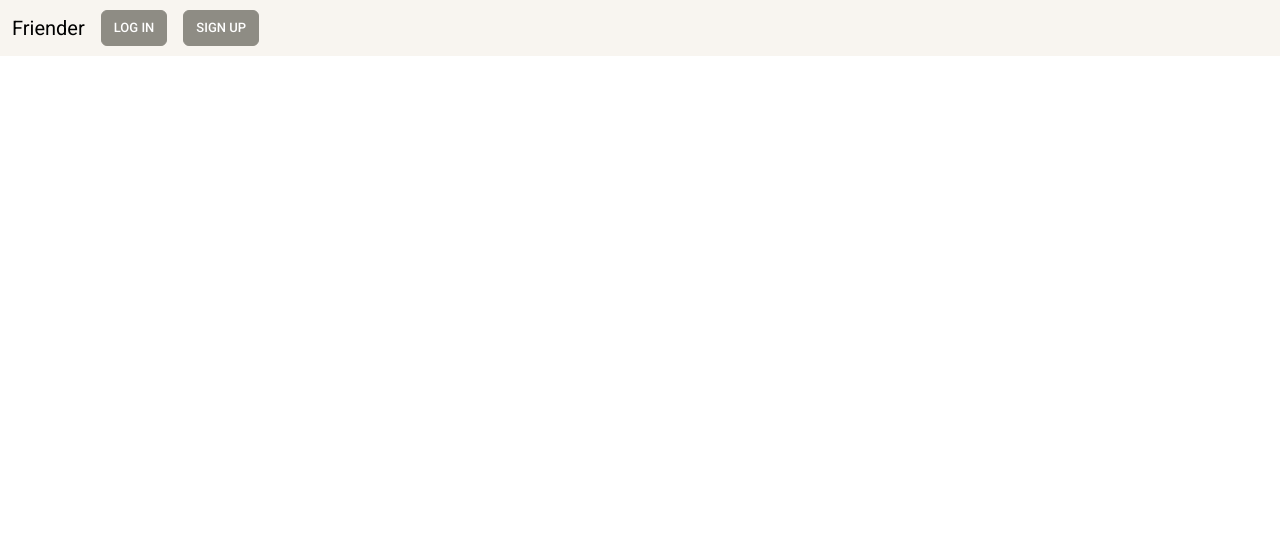
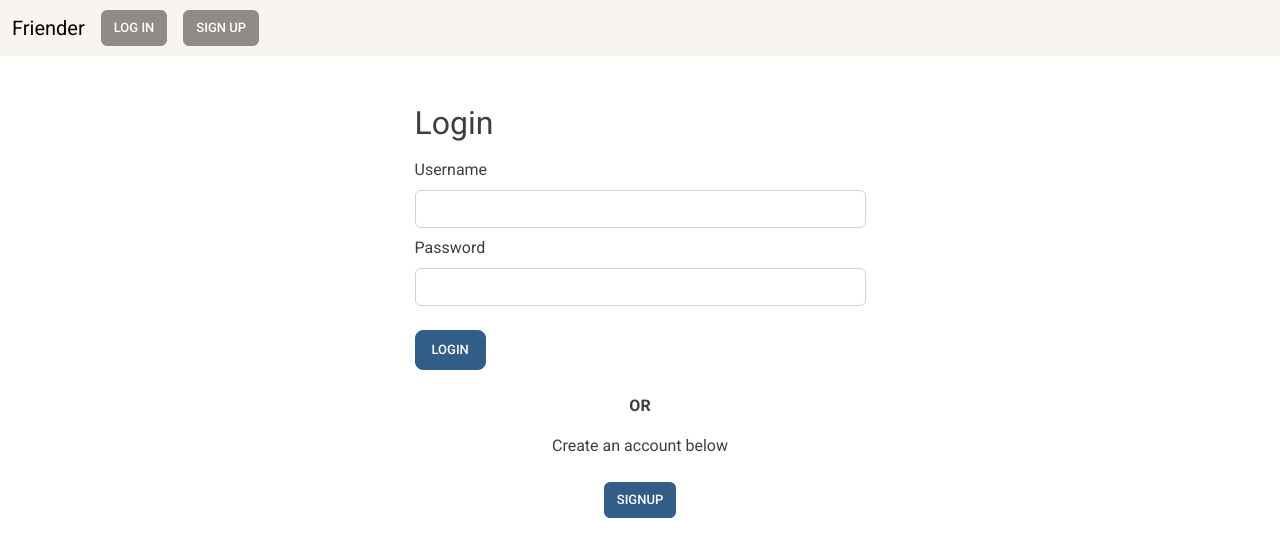
Before and after one commit to nathanrydel/friender-demo, a Flask app: page /login in a window 1280 px wide. Shown: the top 557 px of the page. Run offline with Flask 3, Linux system fonts and the light colour scheme; some libraries are stand-ins or nearby versions.

Commit message:
added forms for Signup and Login

```diff
--- a/templates/users/login.html
+++ b/templates/users/login.html
@@ -4,7 +4,26 @@
 {% block title %}&ndash; Login{% endblock %}
 
 {% block searchbox %}
-  {# don't show this on anon homepage #}
+{# don't show this on login page #}
 {% endblock %}
 
 <!-- TODO: Implement -->
+
+{% block content %}
+
+<div class="row justify-content-md-center">
+  <div class="col-md-7 col-lg-5">
+    <h2 class="join-message">Login</h2>
+    <form method="POST" id="login_form">
+      {% include "_form.html" %}
+      <button class="btn btn-primary btn-lg mt-4">Login</button>
+    </form>
+    <div class="mt-4 text-center">
+      <p class="fw-bold">OR</p>
+      <p>Create an account below</p>
+      <a href="/signup" class="btn btn-primary mt-2">Signup</a>
+    </div>
+  </div>
+</div>
+
+{% endblock %}
```
Also changed, not shown: templates/users/signup.html (+17 -1 lines).
